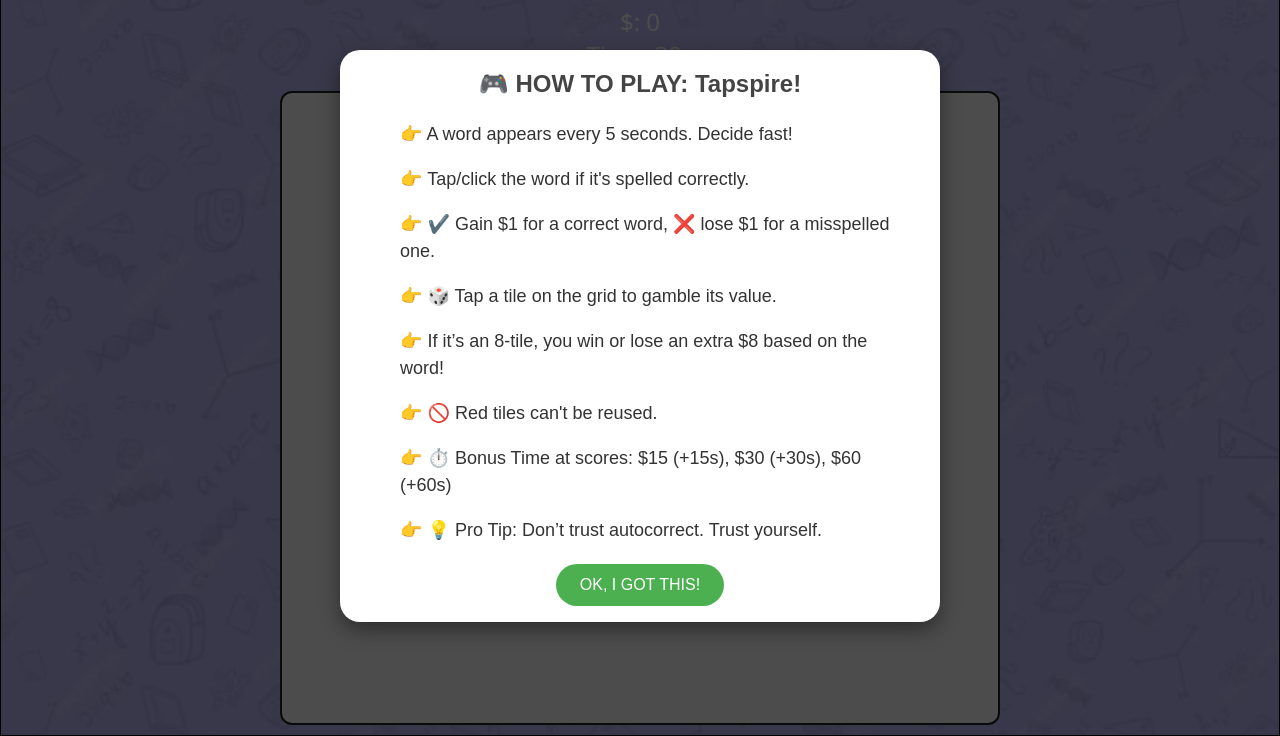
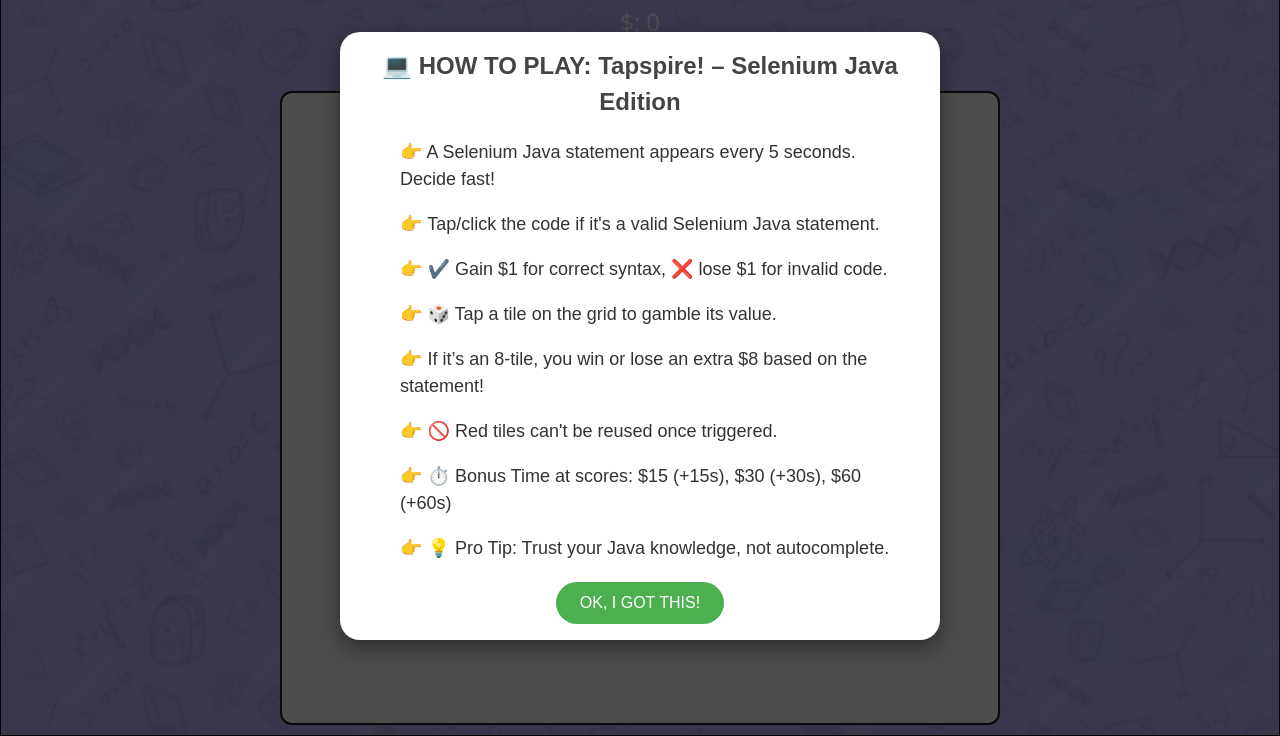
Before and after one commit to TapSpire/SeleniumJava, a plain HTML site: page index.html in a window 1280 px wide. Shown: the part 64-800 px from the top of the page. Drawn offline with Linux system fonts and the light colour scheme.

Commit message:
Update index.html

```diff
--- a/index.html
+++ b/index.html
@@ -23,20 +23,21 @@
   <audio id="bonus-sound" src="bonus.mp3" preload="auto"></audio>
   <div class="instructions-overlay" id="instructionsOverlay">
     <div class="instructions-box">
-      <h2>🎮 HOW TO PLAY: Tapspire!</h2>
+      <h2>💻 HOW TO PLAY: Tapspire! – Selenium Java Edition</h2>
       <ul>
-        <li>A word appears every 5 seconds. Decide fast!</li>
-        <li>Tap/click the word if it's spelled correctly.</li>
-        <li>✔️ Gain $1 for a correct word, ❌ lose $1 for a misspelled one.</li>
+        <li>A Selenium Java statement appears every 5 seconds. Decide fast!</li>
+        <li>Tap/click the code if it's a valid Selenium Java statement.</li>
+        <li>✔️ Gain $1 for correct syntax, ❌ lose $1 for invalid code.</li>
         <li>🎲 Tap a tile on the grid to gamble its value.</li>
-        <li>If it’s an 8-tile, you win or lose an extra $8 based on the word!</li>
-        <li>🚫 Red tiles can't be reused.</li>
+        <li>If it’s an 8-tile, you win or lose an extra $8 based on the statement!</li>
+        <li>🚫 Red tiles can't be reused once triggered.</li>
         <li>⏱️ Bonus Time at scores: $15 (+15s), $30 (+30s), $60 (+60s)</li>
-        <li>💡 Pro Tip: Don’t trust autocorrect. Trust yourself.</li>
+        <li>💡 Pro Tip: Trust your Java knowledge, not autocomplete.</li>
       </ul>
       <button onclick="startGameWithOverlay()">OK, I GOT THIS!</button>
     </div>
-</div>
+  </div>
+
 
 </div>
 
```
